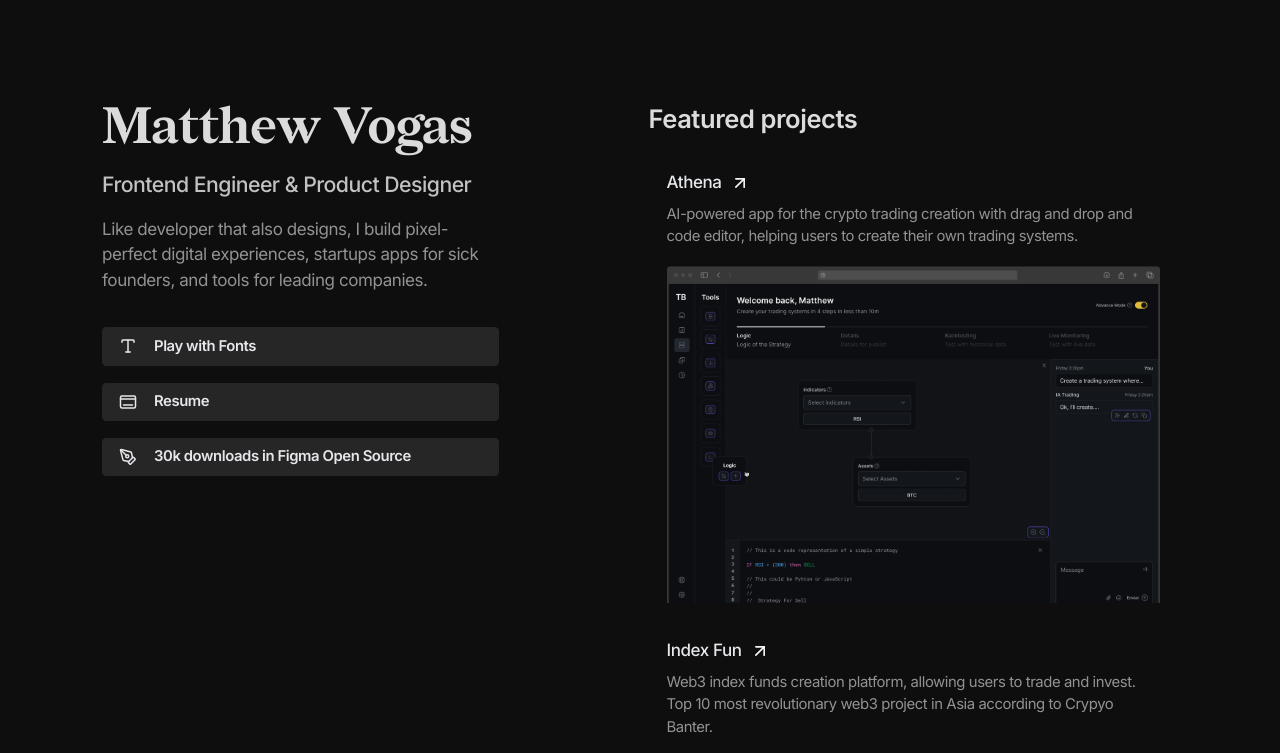
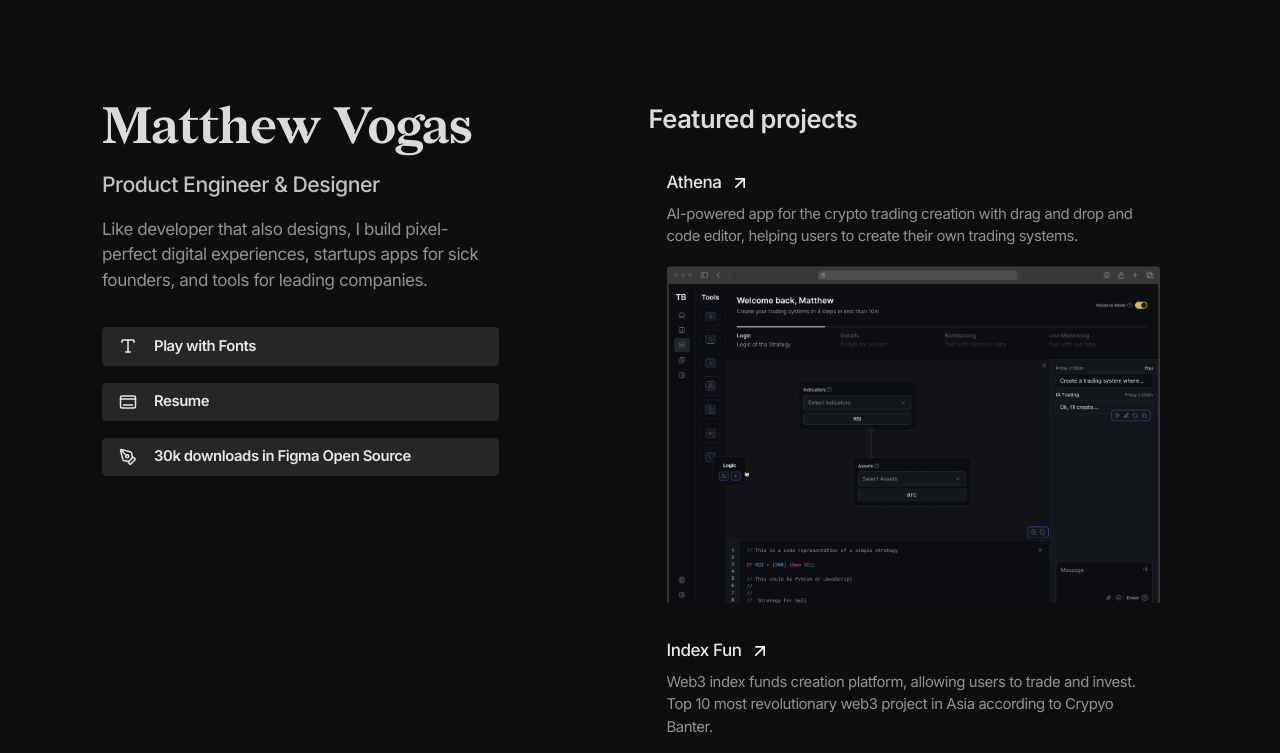
Before and after one commit to matthewvogas/matthewvogas, a Next.js app: page / in a window 1280 px wide. Shown: the top 753 px of the page. Built offline with nearby package versions, Linux system fonts and the light colour scheme; grey boxes are pictures that could not be loaded.

Commit message:
feat: title

```diff
--- a/app/page.tsx
+++ b/app/page.tsx
@@ -122,7 +122,7 @@ export default function Home() {
               </motion.h1>
             </AnimatePresence>
             <h2 className="text-1xl font-medium tracking-tight text-white/75 sm:text-xl">
-              Frontend Engineer & Product Designer
+              Product Engineer & Designer
             </h2>
             <p className="scroll-mt-16 text-white/55 lg:scroll-mt-24 text-">
               {`Like developer that also designs, I build pixel-perfect digital experiences, startups apps for sick founders, and tools for leading companies. `}
```
